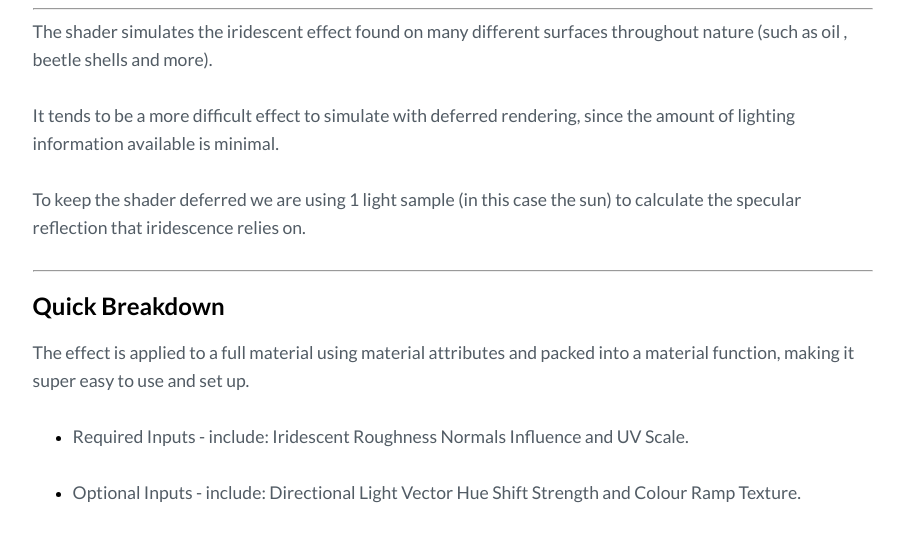
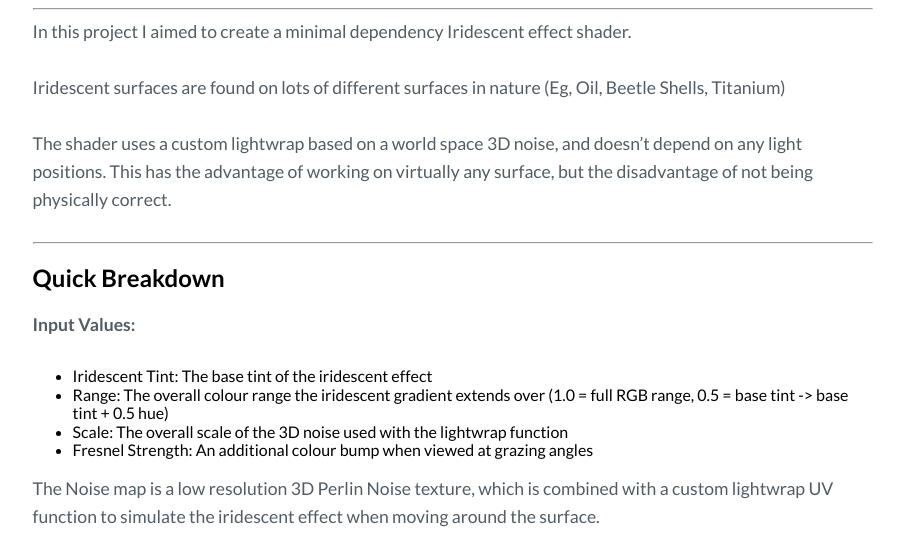
Before and after one commit to BhMbOb/Site-Bailey3D, a Jekyll site: the page built from _posts/2000-10-10-tech_shader_iridescent.markdown, in a window 1280 px wide and 1400 px high, scrolled down 1109 px. Shown: the part 239-778 px from the top of the window, without its empty margins (187-1091 px from the left). Built offline with Jekyll 4.4.1, drawn with Linux system fonts in a browser that asks for light colours; some of the changed text lies outside the part shown; grey boxes are pictures that could not be loaded.

Commit message:
[MOD] Shader images updated

```diff
--- a/_posts/2000-10-10-tech_shader_iridescent.markdown
+++ b/_posts/2000-10-10-tech_shader_iridescent.markdown
@@ -1,41 +1,33 @@
 ---
 layout: post
 title: "Shader - Iridescense"
-img: https://drive.google.com/uc?export=view&id=14lWW-bjMLun1B9nfgudqaTUJoGlULkDh # Add image post (optional)
+img: https://www.dropbox.com/s/z5x9nyt6cp2i06s/thumb.png?raw=1 # Add image post (optional)
 description: Shader simulating an iridescent surface, similar to that seen in Oil and Beetle shells.
 tag: [Environment Art, Art, Lighting]
 ---
 Surface shader created in Unreal Engine, simulating the specular lighting effect commonly seen on iridescent surfaces (Beetles, Oil, etc.), with an additional light-wrap effect for visual flair.
 
-![Image](https://drive.google.com/uc?export=view&id=15rn_kBf56X8SlUabkGmVzFf2PaGkOI_j){: .center-image}
+![Image](https://www.dropbox.com/s/79nq4xkenul1k2k/materials.png?raw=1){: .center-image}
 
 ------
 
-The shader simulates the iridescent effect found on many different surfaces throughout nature (such as oil , beetle shells and more).
+In this project I aimed to create a minimal dependency Iridescent effect shader.
 
-It tends to be a more difficult effect to simulate with deferred rendering, since the amount of lighting information available is minimal.
+Iridescent surfaces are found on lots of different surfaces in nature (Eg, Oil, Beetle Shells, Titanium)
 
-To keep the shader deferred we are using 1 light sample (in this case the sun) to calculate the specular reflection that iridescence relies on.
+The shader uses a custom lightwrap based on a world space 3D noise, and doesn't depend on any light positions. This has the advantage of working on virtually any surface, but the disadvantage of not being physically correct.
 
 ------
 
 ## Quick Breakdown
 
-
-The effect is applied to a full material using material attributes and packed into a material function, making it super easy to use and set up.
-
-- Required Inputs - include: Iridescent Roughness Normals Influence and UV Scale.
-
-- Optional Inputs - include: Directional Light Vector Hue Shift Strength and Colour Ramp Texture.
+__Input Values:__
+- Iridescent Tint: The base tint of the iridescent effect
+- Range: The overall colour range the iridescent gradient extends over (1.0 = full RGB range, 0.5 = base tint -> base tint + 0.5 hue)
+- Scale: The overall scale of the 3D noise used with the lightwrap function
+- Fresnel Strength: An additional colour bump when viewed at grazing angles
 
 
-Lighting and UV distortion are the two main areas that give the effect.
+The Noise map is a low resolution 3D Perlin Noise texture, which is combined with a custom lightwrap UV function to simulate the iridescent effect when moving around the surface.
 
-- Lighting - is calculated pretty simply using surface normals and directional light vector (NDotL)
-
-- UV Distortion - is the main thing giving the effect and is using a grayscale noise texture in -1 to 1 range combined with a Reflection Vector to give a distortion effect that changes depending on the view angle in relation to the lighting.  (See below)
-- Hue Shift - is effected by the cameras position relative to the directional light vector. It gives a nice lightwrap effect that effects the hue more at extreme angles than at direct angles. The maths for this is pretty simple you can see the code below and an example of the mask:
-
-{% gist 9faef956ecade207a7fed1d4d5020a70 %}
-
-![Image](https://drive.google.com/uc?export=view&id=1w_CdadZ9ntcA-wmJjGLPSC3S_inp6iNw){: .center-image}
+![Image](https://www.dropbox.com/s/laayahsdc03y6gy/iridescent_gif.gif?raw=1){: .center-image}
```
Also changed, not shown: _posts/2000-10-10-tech_shader_clouds.markdown (+4 -4 lines), _posts/2000-10-10-tech_shader_fuzz.markdown (+4 -4 lines), _posts/2000-10-10-tech_shader_gerstner.markdown (+6 -6 lines), _posts/2021-02-10-tech_shader_cloth.markdown (+6 -8 lines), index.html (+5 -5 lines), 8 other files.
